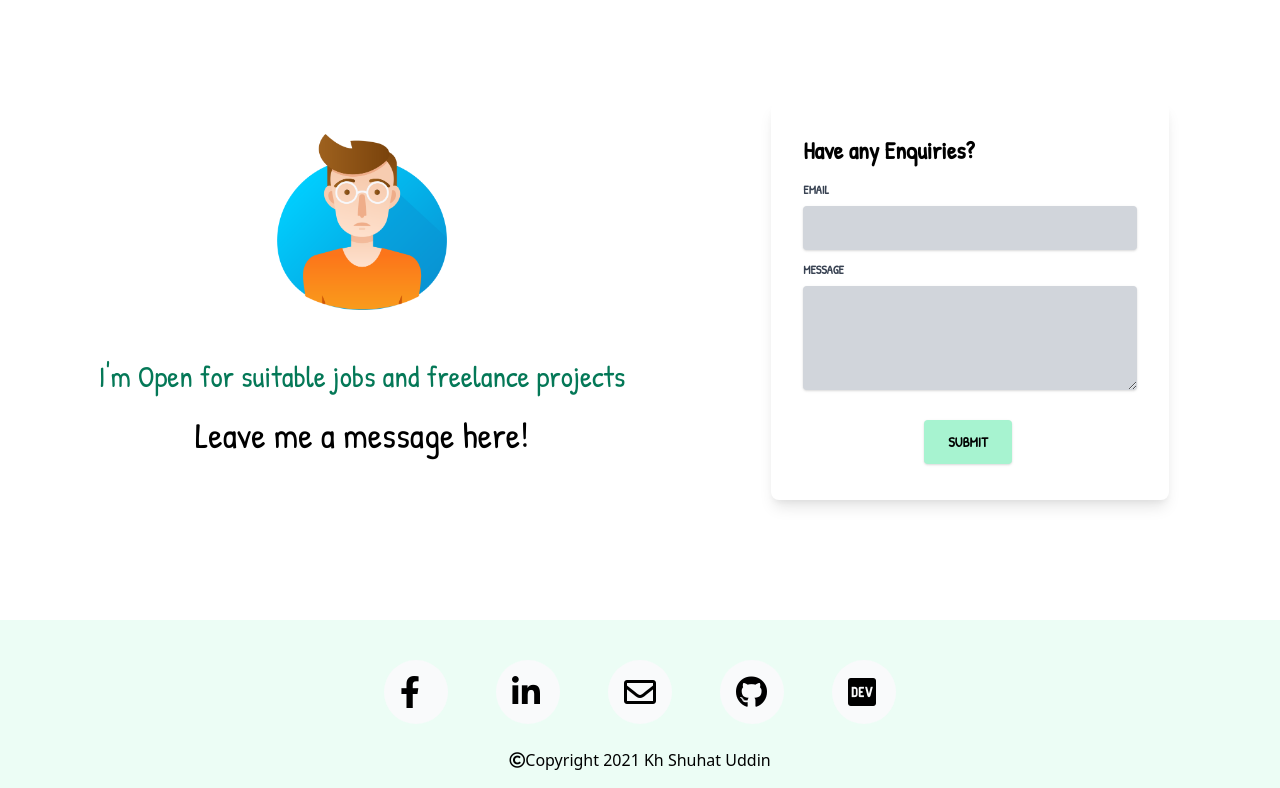
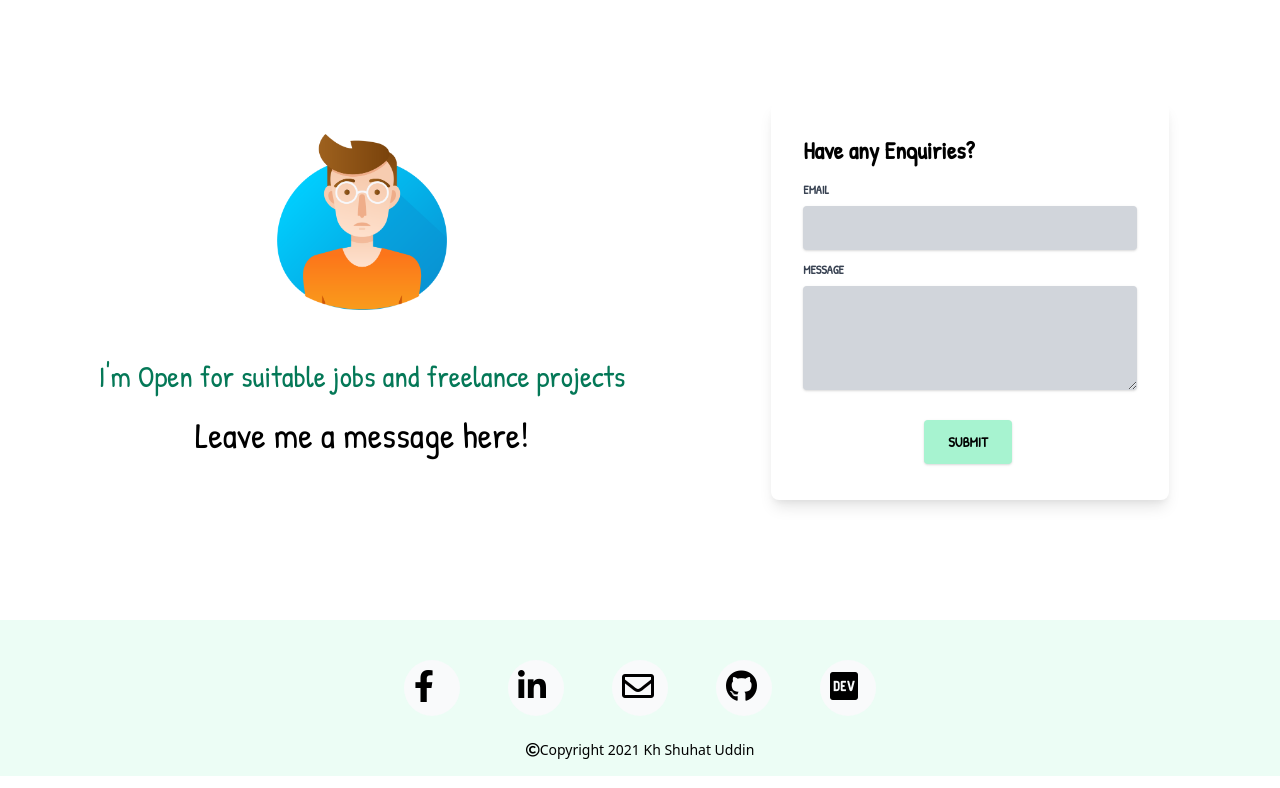
Before and after one commit to noob-coder14/portfolio, a React (Create React App) app: page /myprojects in a window 1280 px wide. Shown: the part 1218-2006 px from the top of the page. Built offline with nearby package versions, Linux system fonts and the light colour scheme.

Commit message:
Footer, Navbar (No burger menu), reach us section responsive

```diff
--- a/src/Components/Footer.js
+++ b/src/Components/Footer.js
@@ -25,16 +25,16 @@ function Footer() {
 
                 <div className="pb-2">
                     {/* <div className="font-bold text-right text-xl pb-4">My Connections</div> */}
-                    <div className="flex flex-row justify-center gap-x-12 pb-4">
-                        <div className="bg-gray-50 p-4 h-16 w-16 rounded-full hover:shadow-lg cursor-pointer"><a href="https://www.facebook.com/shuhat3231/"><i className="fab fa-facebook-f fa-2x"/></a></div>
-                        <div className="bg-gray-50 p-4 h-16 w-16 rounded-full hover:shadow-lg cursor-pointer"><a href="https://www.linkedin.com/in/khshuhatuddin/"><i className="fab fa-linkedin-in fa-2x"/></a></div>
-                        <div className="bg-gray-50 p-4 h-16 w-16 rounded-full hover:shadow-lg cursor-pointer"><a href="mailto:shuhat1971@gmail.com"><i className="far fa-envelope fa-2x"/></a></div>
-                        <div className="bg-gray-50 p-4 h-16 w-16 rounded-full hover:shadow-lg cursor-pointer"><a href="https://github.com/zipped36"><i className="fab fa-github fa-2x"/></a></div>
-                        <div className="bg-gray-50 p-4 h-16 w-16 rounded-full hover:shadow-lg cursor-pointer"><a href="https://dev.to/"><i className="fab fa-dev fa-2x"/></a></div>
+                    <div className="flex flex-row justify-center gap-x-6 md:gap-x-10 lg:gap-x-12 mx-2 md:mx-0 pb-4">
+                        <div className="bg-gray-50 h-14 w-14 p-2.5 rounded-full hover:shadow-lg cursor-pointer"><a href="https://www.facebook.com/shuhat3231/"><i className="fab fa-facebook-f fa-2x"/></a></div>
+                        <div className="bg-gray-50 h-14 w-14 p-2.5 rounded-full hover:shadow-lg cursor-pointer"><a href="https://www.linkedin.com/in/khshuhatuddin/"><i className="fab fa-linkedin-in fa-2x"/></a></div>
+                        <div className="bg-gray-50 h-14 w-14 p-2.5 rounded-full hover:shadow-lg cursor-pointer"><a href="mailto:shuhat1971@gmail.com"><i className="far fa-envelope fa-2x"/></a></div>
+                        <div className="bg-gray-50 h-14 w-14 p-2.5 rounded-full hover:shadow-lg cursor-pointer"><a href="https://github.com/zipped36"><i className="fab fa-github fa-2x"/></a></div>
+                        <div className="bg-gray-50 h-14 w-14 p-2.5 rounded-full hover:shadow-lg cursor-pointer"><a href="https://dev.to/"><i className="fab fa-dev fa-2x"/></a></div>
                     </div>
                 </div>
             </div>
-            <div className="text-center pb-0"><i className="far fa-copyright"></i>Copyright 2021 Kh Shuhat Uddin</div>
+            <div className="text-center pb-0 text-sm md:text-md"><i className="far fa-copyright"></i>Copyright 2021 Kh Shuhat Uddin</div>
         </div>
     )
 }
--- a/src/Components/Navbar.js
+++ b/src/Components/Navbar.js
@@ -10,9 +10,9 @@ function Navbar() {
                         <div className="h-12 w-12 cursor-pointer"><img className="object-contain" src="./boy.png" alt="logo"/></div>
                         {/* <div className="text-3xl font-bold cursor-pointer">Kh_Shuhat</div> */}
                         <ul className="text-lg font-semibold self-end font-Itim">
-                            <li className="inline ml-5 p-2 cursor-pointer hover:bg-green-100 rounded-lg"><Link to="/">Home</Link></li>
-                            <li className="inline ml-5 p-2 cursor-pointer hover:bg-green-100 rounded-lg"><Link to="/myskills">My Skills</Link></li>
-                            <li className="inline ml-5 p-2 cursor-pointer hover:bg-green-100 rounded-lg"><Link to="/myprojects">My Projects</Link></li>
+                            <li className="inline ml-3 md:ml-5 sm:text-lg text-sm p-2 cursor-pointer hover:bg-green-100 rounded-lg"><Link to="/">Home</Link></li>
+                            <li className="inline ml-3 md:ml-5 sm:text-lg text-sm p-2 cursor-pointer hover:bg-green-100 rounded-lg"><Link to="/myskills">My Skills</Link></li>
+                            <li className="inline ml-3 md:ml-5 sm:text-lg text-sm p-2 cursor-pointer hover:bg-green-100 rounded-lg"><Link to="/myprojects">My Projects</Link></li>
                         </ul>
                     </div>
                 </div>
--- a/src/Components/Projects.js
+++ b/src/Components/Projects.js
@@ -4,7 +4,7 @@ function Projects() {
     return (
         <div className="bg-white pt-24 pl-10 container mx-auto">
             <div className="text-4xl font-bold text-green-800 mb-20 pl-10 font-Itim">My Projects</div>
-            <div className="text-2xl font-bold text-green-800 mb-10 pl-28 font-Itim">Frontend Technologies:</div>
+            <div className="text-2xl font-bold text-green-800 mb-10 pl-10 md:pl-20 lg:pl-28  font-Itim">Frontend Technologies:</div>
 
                 </div>
     )
--- a/src/Components/ReachMe.js
+++ b/src/Components/ReachMe.js
@@ -2,8 +2,8 @@ import React from 'react'
 
 function ReachMe() {
     return (
-        <div className="pt-24 pl-10 container mx-auto">
-            <div className="text-4xl font-bold text-green-800 mb-20 pl-24 font-Itim">Reach Me</div>
+        <div className="pt-24 pl-0 lg:pl-10 container mx-auto">
+            <div className="text-4xl font-bold text-green-800 mb-20 pl-16 md:pl-24 font-Itim">Reach Me</div>
 
             <div className="font-Patrick">
                 <div className="container mx-auto flex flex-col md:flex-row my-6 md:my-24">
@@ -19,7 +19,7 @@ function ReachMe() {
                     <div className="flex flex-col w-full lg:w-1/2 justify-center">
                         <div className="container w-full">
                             <div className="flex flex-wrap justify-center">
-                                <div className="w-8/12 px-2">
+                                <div className="w-8/12 px-2 md:w-8/12">
                                     <div className="flex flex-col min-w-0 break-words w-full mb-6 shadow-lg rounded-lg bg-white">
                                         <div className="flex-auto p-8">
                                             <h4 className="text-2xl mb-4 text-black font-semibold">
```
